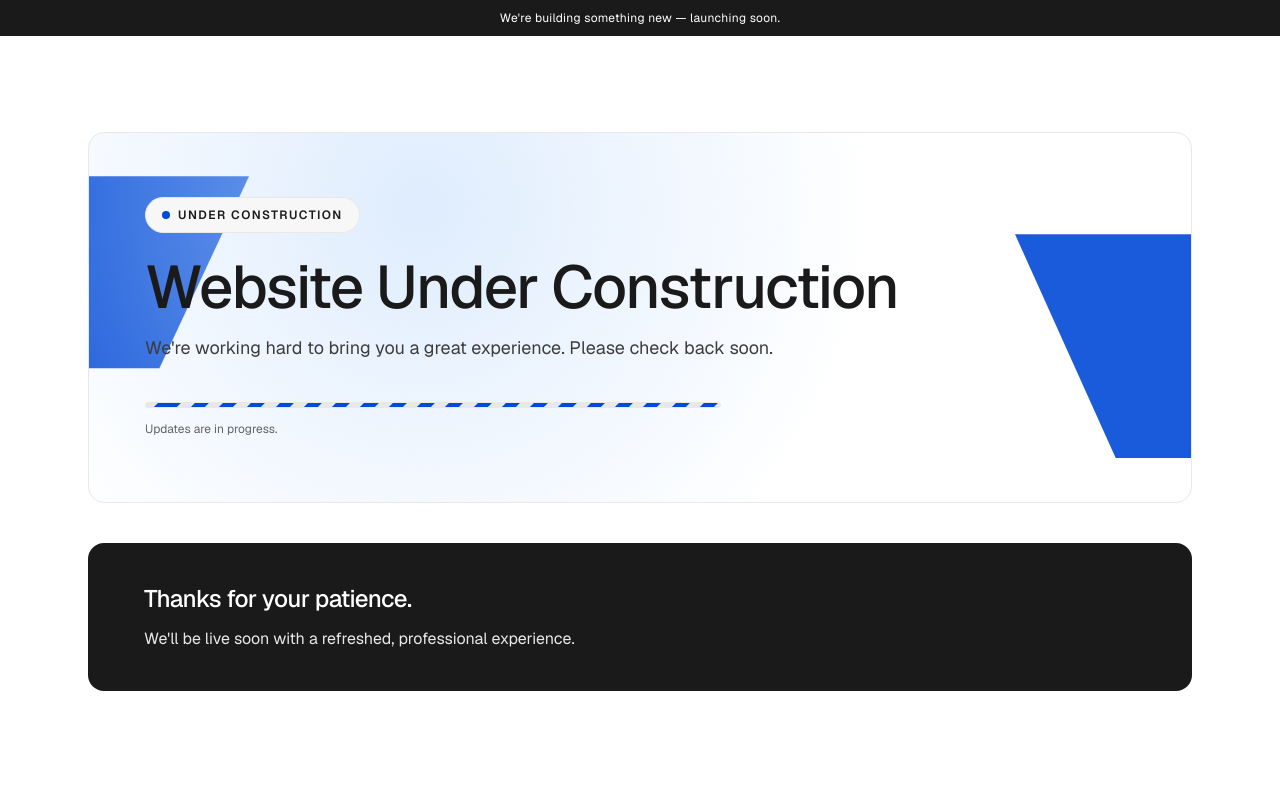
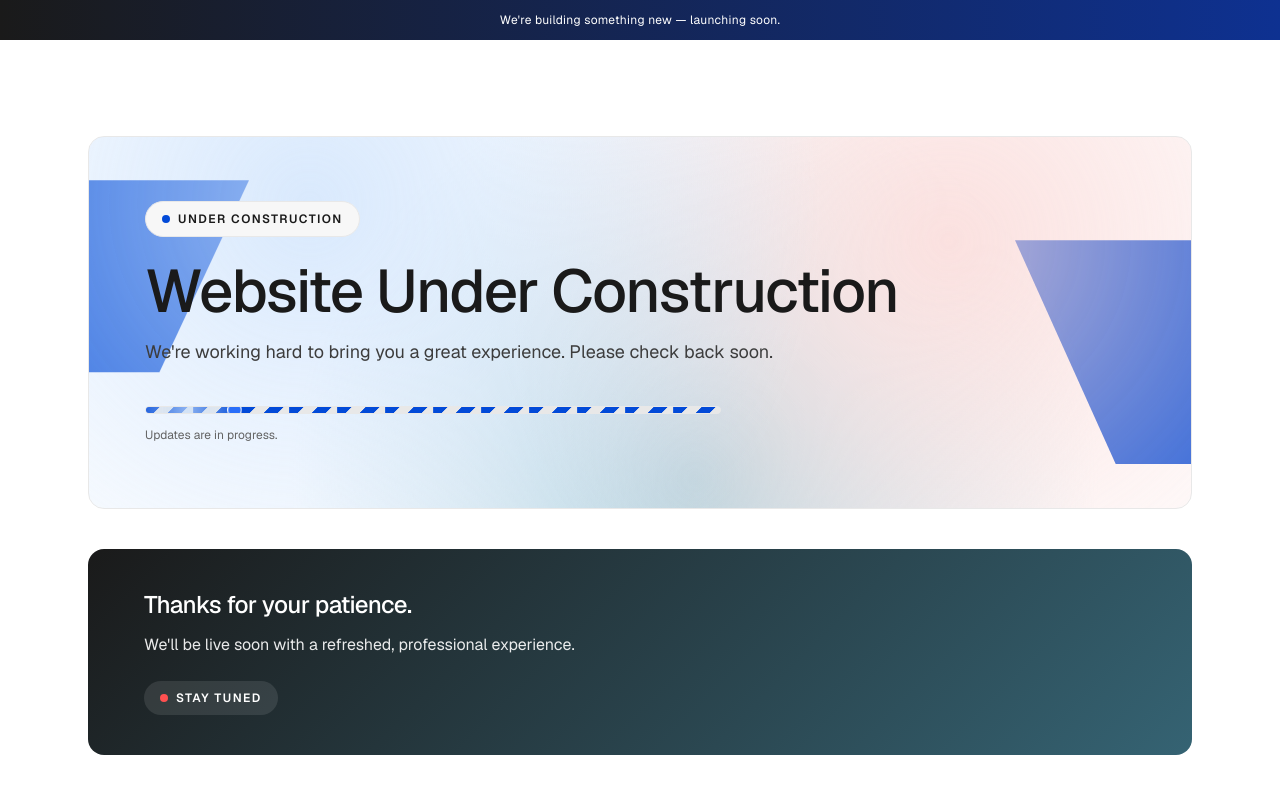
Before and after one commit to Rrayan0001/skpsh, a Next.js app: page / in a window 1280 px wide. Shown: the top 794 px of the page. Built offline with nearby package versions, Linux system fonts and the light colour scheme.

Commit message:
Add colorful loader animation

```diff
--- a/app/globals.css
+++ b/app/globals.css
@@ -6,6 +6,12 @@
 	--hp-primary-bright: #296ef9;
 	--hp-primary-deep: #0e3191;
 	--hp-primary-soft: #c9e0fc;
+
+	--hp-bloom-coral: #ff5050;
+	--hp-bloom-rose: #f9d4d2;
+	--hp-storm-mist: #8ebdce;
+	--hp-storm-sea: #7fadbe;
+	--hp-storm-deep: #356373;
 
 	--hp-ink: #1a1a1a;
 	--hp-ink-deep: #000000;
@@ -58,3 +64,24 @@ a {
 		background-position: 48px 0;
 	}
 }
+
+@keyframes hp-shimmer {
+	0% {
+		transform: translate3d(-30%, 0, 0);
+	}
+	100% {
+		transform: translate3d(130%, 0, 0);
+	}
+}
+
+@keyframes hp-loader-dot {
+	0% {
+		transform: translate3d(0%, 0, 0) scale(1);
+	}
+	50% {
+		transform: translate3d(580%, 0, 0) scale(1.05);
+	}
+	100% {
+		transform: translate3d(0%, 0, 0) scale(1);
+	}
+}
--- a/app/page.tsx
+++ b/app/page.tsx
@@ -1,7 +1,7 @@
 export default function Home() {
   return (
     <div className="min-h-screen bg-[var(--hp-canvas)] text-[var(--hp-ink)]">
-      <div className="h-9 bg-[var(--hp-ink)] text-[var(--hp-on-ink)]">
+      <div className="h-10 bg-[linear-gradient(90deg,var(--hp-ink),var(--hp-primary-deep))] text-[var(--hp-on-ink)]">
         <div className="mx-auto max-w-6xl h-full px-6 flex items-center justify-center">
           <p className="text-[12px] tracking-wide text-center">
             We&apos;re building something new — launching soon.
@@ -18,7 +18,9 @@ export default function Home() {
             <div
               className="absolute -right-28 bottom-12 h-56 w-72 bg-[var(--hp-primary)] opacity-90 motion-safe:animate-[hp-chevron-float_11s_ease-in-out_infinite] [animation-delay:-2.5s] [clip-path:polygon(0_0,65%_0,100%_100%,35%_100%)]"
             />
-            <div className="absolute inset-0 bg-[radial-gradient(circle_at_30%_20%,var(--hp-primary-soft),transparent_55%)] opacity-60" />
+            <div
+              className="absolute inset-0 opacity-70 bg-[radial-gradient(circle_at_20%_18%,var(--hp-primary-soft),transparent_55%),radial-gradient(circle_at_78%_28%,var(--hp-bloom-rose),transparent_52%),radial-gradient(circle_at_55%_92%,var(--hp-storm-mist),transparent_58%)]"
+            />
           </div>
 
           <div className="relative px-8 py-14 sm:px-14 sm:py-16">
@@ -38,9 +40,17 @@ export default function Home() {
             </p>
 
             <div className="mt-10">
-              <div className="h-1.5 w-full max-w-xl rounded-full bg-[var(--hp-fog)] overflow-hidden border border-[var(--hp-hairline)]">
+              <div className="relative h-2 w-full max-w-xl rounded-full bg-[var(--hp-fog)] overflow-hidden border border-[var(--hp-hairline)]">
                 <div
-                  className="h-full w-full bg-[repeating-linear-gradient(135deg,var(--hp-primary)_0_10px,transparent_10px_20px)] motion-safe:animate-[hp-scan_1.6s_linear_infinite]"
+                  className="absolute inset-0 bg-[repeating-linear-gradient(135deg,var(--hp-primary)_0_10px,transparent_10px_20px)] [background-size:48px_48px] motion-safe:animate-[hp-scan_1.1s_linear_infinite]"
+                  aria-hidden
+                />
+                <div
+                  className="absolute inset-0 w-28 bg-[linear-gradient(90deg,transparent,var(--hp-primary-soft),transparent)] opacity-70 motion-safe:animate-[hp-shimmer_1.7s_ease-in-out_infinite]"
+                  aria-hidden
+                />
+                <div
+                  className="absolute left-1 top-1/2 h-3.5 w-3.5 -translate-y-1/2 rounded-full bg-[var(--hp-primary-bright)] border border-[var(--hp-paper)] motion-safe:animate-[hp-loader-dot_1.6s_ease-in-out_infinite]"
                   aria-hidden
                 />
               </div>
@@ -51,11 +61,15 @@ export default function Home() {
           </div>
         </section>
 
-        <section className="mt-10 rounded-[16px] bg-[var(--hp-ink)] text-[var(--hp-on-ink)] px-8 py-10 sm:px-14">
+        <section className="mt-10 rounded-[16px] bg-[linear-gradient(135deg,var(--hp-ink),var(--hp-storm-deep))] text-[var(--hp-on-ink)] px-8 py-10 sm:px-14">
           <h2 className="text-xl sm:text-2xl font-medium tracking-tight">Thanks for your patience.</h2>
           <p className="mt-3 max-w-3xl text-sm sm:text-base text-[var(--hp-on-ink)] opacity-90">
             We&apos;ll be live soon with a refreshed, professional experience.
           </p>
+          <div className="mt-6 inline-flex items-center gap-2 rounded-full bg-[color:var(--hp-on-ink)]/10 px-4 py-2">
+            <span className="inline-block h-2 w-2 rounded-full bg-[var(--hp-bloom-coral)]" aria-hidden />
+            <span className="text-[12px] font-semibold tracking-[0.12em] uppercase">Stay tuned</span>
+          </div>
         </section>
       </main>
     </div>
```
